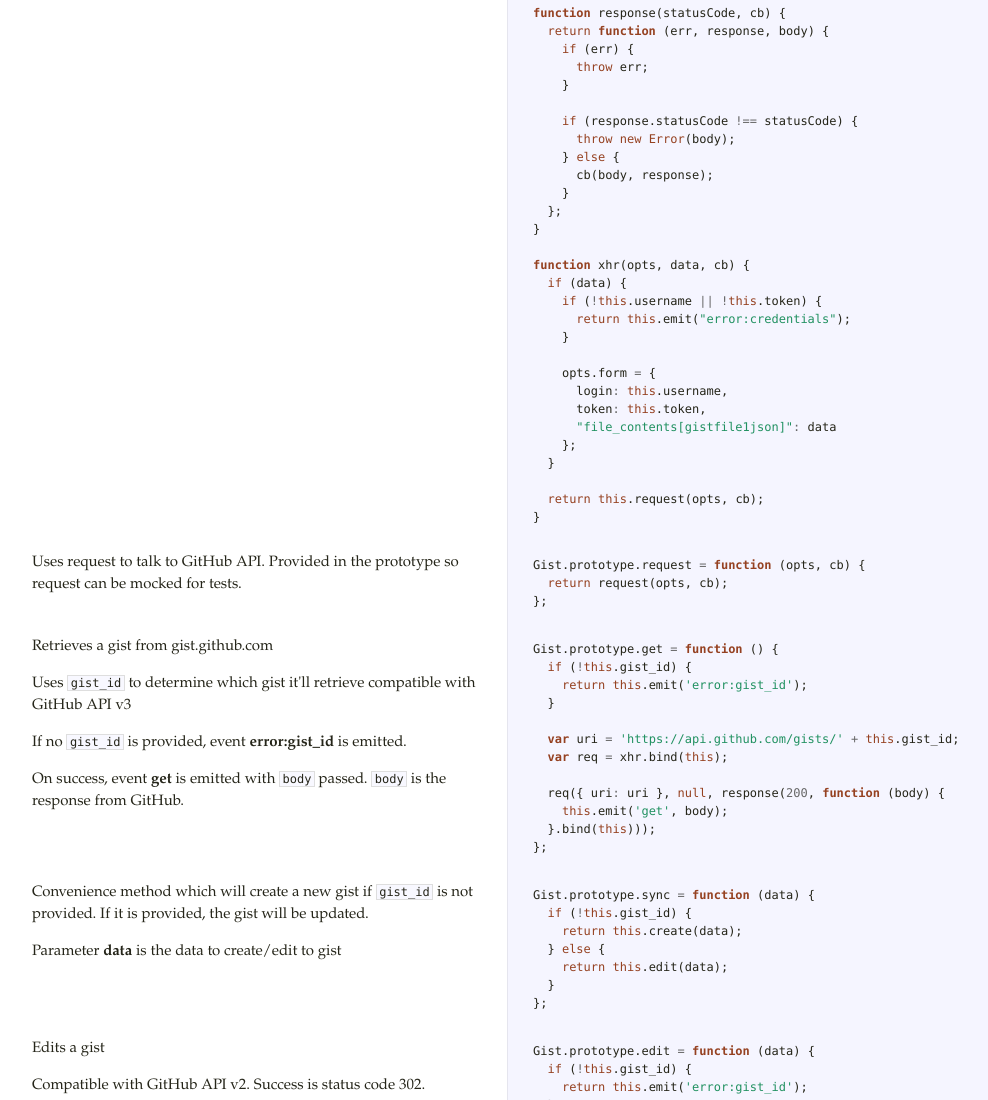
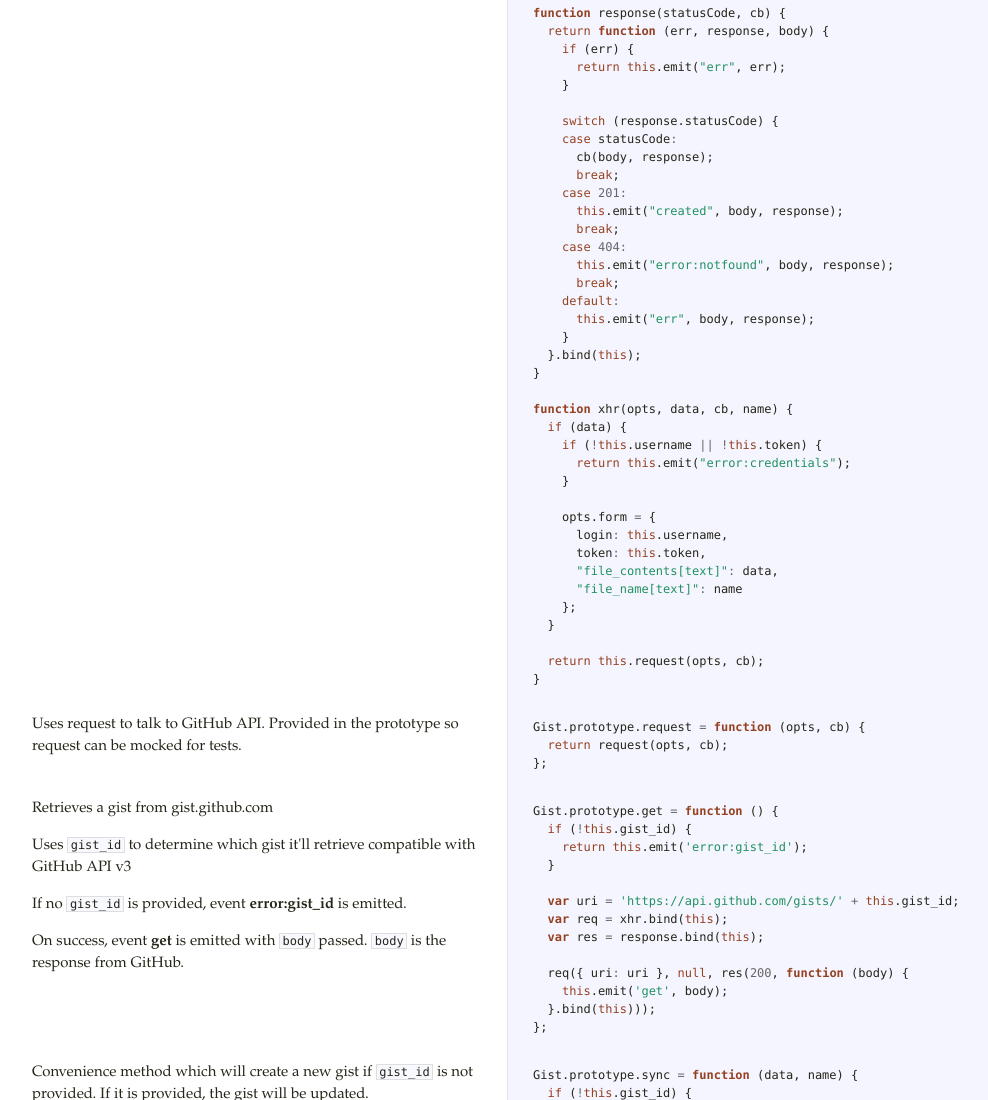
Before and after one commit to goatslacker/gister, a website: page index.html in a window 1280 px wide. Shown: the part 380-1480 px from the top of the page, without its empty margins (18-1006 px from the left). Drawn offline with Linux system fonts and the light colour scheme.

Commit message:
Updates index.html

```diff
--- a/index.html
+++ b/index.html
@@ -25,18 +25,26 @@ Instance of EventEmitter.</p>
 <span class="kd">function</span> <span class="nx">response</span><span class="p">(</span><span class="nx">statusCode</span><span class="p">,</span> <span class="nx">cb</span><span class="p">)</span> <span class="p">{</span>
   <span class="k">return</span> <span class="kd">function</span> <span class="p">(</span><span class="nx">err</span><span class="p">,</span> <span class="nx">response</span><span class="p">,</span> <span class="nx">body</span><span class="p">)</span> <span class="p">{</span>
     <span class="k">if</span> <span class="p">(</span><span class="nx">err</span><span class="p">)</span> <span class="p">{</span>
-      <span class="k">throw</span> <span class="nx">err</span><span class="p">;</span>
+      <span class="k">return</span> <span class="k">this</span><span class="p">.</span><span class="nx">emit</span><span class="p">(</span><span class="s2">&quot;err&quot;</span><span class="p">,</span> <span class="nx">err</span><span class="p">);</span>
     <span class="p">}</span>
 
-    <span class="k">if</span> <span class="p">(</span><span class="nx">response</span><span class="p">.</span><span class="nx">statusCode</span> <span class="o">!==</span> <span class="nx">statusCode</span><span class="p">)</span> <span class="p">{</span>
-      <span class="k">throw</span> <span class="k">new</span> <span class="nb">Error</span><span class="p">(</span><span class="nx">body</span><span class="p">);</span>
-    <span class="p">}</span> <span class="k">else</span> <span class="p">{</span>
+    <span class="k">switch</span> <span class="p">(</span><span class="nx">response</span><span class="p">.</span><span class="nx">statusCode</span><span class="p">)</span> <span class="p">{</span>
+    <span class="k">case</span> <span class="nx">statusCode</span><span class="o">:</span>
       <span class="nx">cb</span><span class="p">(</span><span class="nx">body</span><span class="p">,</span> <span class="nx">response</span><span class="p">);</span>
+      <span class="k">break</span><span class="p">;</span>
+    <span class="k">case</span> <span class="mi">201</span><span class="o">:</span>
+      <span class="k">this</span><span class="p">.</span><span class="nx">emit</span><span class="p">(</span><span class="s2">&quot;created&quot;</span><span class="p">,</span> <span class="nx">body</span><span class="p">,</span> <span class="nx">response</span><span class="p">);</span>
+      <span class="k">break</span><span class="p">;</span>
+    <span class="k">case</span> <span class="mi">404</span><span class="o">:</span>
+      <span class="k">this</span><span class="p">.</span><span class="nx">emit</span><span class="p">(</span><span class="s2">&quot;error:notfound&quot;</span><span class="p">,</span> <span class="nx">body</span><span class="p">,</span> <span class="nx">response</span><span class="p">);</span>
+      <span class="k">break</span><span class="p">;</span>
+    <span class="k">default</span><span class="o">:</span>
+      <span class="k">this</span><span class="p">.</span><span class="nx">emit</span><span class="p">(</span><span class="s2">&quot;err&quot;</span><span class="p">,</span> <span class="nx">body</span><span class="p">,</span> <span class="nx">response</span><span class="p">);</span>
     <span class="p">}</span>
-  <span class="p">};</span>
+  <span class="p">}.</span><span class="nx">bind</span><span class="p">(</span><span class="k">this</span><span class="p">);</span>
 <span class="p">}</span>
 
-<span class="kd">function</span> <span class="nx">xhr</span><span class="p">(</span><span class="nx">opts</span><span class="p">,</span> <span class="nx">data</span><span class="p">,</span> <span class="nx">cb</span><span class="p">)</span> <span class="p">{</span>
+<span class="kd">function</span> <span class="nx">xhr</span><span class="p">(</span><span class="nx">opts</span><span class="p">,</span> <span class="nx">data</span><span class="p">,</span> <span class="nx">cb</span><span class="p">,</span> <span class="nx">name</span><span class="p">)</span> <span class="p">{</span>
   <span class="k">if</span> <span class="p">(</span><span class="nx">data</span><span class="p">)</span> <span class="p">{</span>
     <span class="k">if</span> <span class="p">(</span><span class="o">!</span><span class="k">this</span><span class="p">.</span><span class="nx">username</span> <span class="o">||</span> <span class="o">!</span><span class="k">this</span><span class="p">.</span><span class="nx">token</span><span class="p">)</span> <span class="p">{</span>
       <span class="k">return</span> <span class="k">this</span><span class="p">.</span><span class="nx">emit</span><span class="p">(</span><span class="s2">&quot;error:credentials&quot;</span><span class="p">);</span>
@@ -45,7 +53,8 @@ Instance of EventEmitter.</p>
     <span class="nx">opts</span><span class="p">.</span><span class="nx">form</span> <span class="o">=</span> <span class="p">{</span>
       <span class="nx">login</span><span class="o">:</span> <span class="k">this</span><span class="p">.</span><span class="nx">username</span><span class="p">,</span>
       <span class="nx">token</span><span class="o">:</span> <span class="k">this</span><span class="p">.</span><span class="nx">token</span><span class="p">,</span>
-      <span class="s2">&quot;file_contents[gistfile1json]&quot;</span><span class="o">:</span> <span class="nx">data</span>
+      <span class="s2">&quot;file_contents[text]&quot;</span><span class="o">:</span> <span class="nx">data</span><span class="p">,</span>
+      <span class="s2">&quot;file_name[text]&quot;</span><span class="o">:</span> <span class="nx">name</span>
     <span class="p">};</span>
   <span class="p">}</span>
 
@@ -68,19 +77,20 @@ compatible with GitHub API v3</p>
 
   <span class="kd">var</span> <span class="nx">uri</span> <span class="o">=</span> <span class="s1">&#39;https://api.github.com/gists/&#39;</span> <span class="o">+</span> <span class="k">this</span><span class="p">.</span><span class="nx">gist_id</span><span class="p">;</span>
   <span class="kd">var</span> <span class="nx">req</span> <span class="o">=</span> <span class="nx">xhr</span><span class="p">.</span><span class="nx">bind</span><span class="p">(</span><span class="k">this</span><span class="p">);</span>
+  <span class="kd">var</span> <span class="nx">res</span> <span class="o">=</span> <span class="nx">response</span><span class="p">.</span><span class="nx">bind</span><span class="p">(</span><span class="k">this</span><span class="p">);</span>
 
-  <span class="nx">req</span><span class="p">({</span> <span class="nx">uri</span><span class="o">:</span> <span class="nx">uri</span> <span class="p">},</span> <span class="kc">null</span><span class="p">,</span> <span class="nx">response</span><span class="p">(</span><span class="mi">200</span><span class="p">,</span> <span class="kd">function</span> <span class="p">(</span><span class="nx">body</span><span class="p">)</span> <span class="p">{</span>
+  <span class="nx">req</span><span class="p">({</span> <span class="nx">uri</span><span class="o">:</span> <span class="nx">uri</span> <span class="p">},</span> <span class="kc">null</span><span class="p">,</span> <span class="nx">res</span><span class="p">(</span><span class="mi">200</span><span class="p">,</span> <span class="kd">function</span> <span class="p">(</span><span class="nx">body</span><span class="p">)</span> <span class="p">{</span>
     <span class="k">this</span><span class="p">.</span><span class="nx">emit</span><span class="p">(</span><span class="s1">&#39;get&#39;</span><span class="p">,</span> <span class="nx">body</span><span class="p">);</span>
   <span class="p">}.</span><span class="nx">bind</span><span class="p">(</span><span class="k">this</span><span class="p">)));</span>
 <span class="p">};</span></pre></div>             </td>           </tr>                               <tr id="section-5">             <td class="docs">               <div class="pilwrap">                 <a class="pilcrow" href="#section-5">&#182;</a>               </div>               <p>Convenience method which will create a new gist
 if <code>gist_id</code> is not provided. If it is provided,
 the gist will be updated.</p>
 
-<p>Parameter <strong>data</strong> is the data to create/edit to gist</p>             </td>             <td class="code">               <div class="highlight"><pre><span class="nx">Gist</span><span class="p">.</span><span class="nx">prototype</span><span class="p">.</span><span class="nx">sync</span> <span class="o">=</span> <span class="kd">function</span> <span class="p">(</span><span class="nx">data</span><span class="p">)</span> <span class="p">{</span>
+<p>Parameter <strong>data</strong> is the data to create/edit to gist</p>             </td>             <td class="code">               <div class="highlight"><pre><span class="nx">Gist</span><span class="p">.</span><span class="nx">prototype</span><span class="p">.</span><span class="nx">sync</span> <span class="o">=</span> <span class="kd">function</span> <span class="p">(</span><span class="nx">data</span><span class="p">,</span> <span class="nx">name</span><span class="p">)</span> <span class="p">{</span>
   <span class="k">if</span> <span class="p">(</span><span class="o">!</span><span class="k">this</span><span class="p">.</span><span class="nx">gist_id</span><span class="p">)</span> <span class="p">{</span>
-    <span class="k">return</span> <span class="k">this</span><span class="p">.</span><span class="nx">create</span><span class="p">(</span><span class="nx">data</span><span class="p">);</span>
+    <span class="k">return</span> <span class="k">this</span><span class="p">.</span><span class="nx">create</span><span class="p">(</span><span class="nx">data</span><span class="p">,</span> <span class="nx">name</span><span class="p">);</span>
   <span class="p">}</span> <span class="k">else</span> <span class="p">{</span>
-    <span class="k">return</span> <span class="k">this</span><span class="p">.</span><span class="nx">edit</span><span class="p">(</span><span class="nx">data</span><span class="p">);</span>
+    <span class="k">return</span> <span class="k">this</span><span class="p">.</span><span class="nx">edit</span><span class="p">(</span><span class="nx">data</span><span class="p">,</span> <span class="nx">name</span><span class="p">);</span>
   <span class="p">}</span>
 <span class="p">};</span></pre></div>             </td>           </tr>                               <tr id="section-6">             <td class="docs">               <div class="pilwrap">                 <a class="pilcrow" href="#section-6">&#182;</a>               </div>               <p>Edits a gist</p>
 
@@ -89,7 +99,7 @@ the gist will be updated.</p>
 <p>If no <code>gist_id</code> is provided, event <strong>error:gist_id</strong> is emitted.</p>
 
 <p>On success, event <strong>updated</strong> is emitted with
-<code>body</code>, the response from GitHub.</p>             </td>             <td class="code">               <div class="highlight"><pre><span class="nx">Gist</span><span class="p">.</span><span class="nx">prototype</span><span class="p">.</span><span class="nx">edit</span> <span class="o">=</span> <span class="kd">function</span> <span class="p">(</span><span class="nx">data</span><span class="p">)</span> <span class="p">{</span>
+<code>body</code>, the response from GitHub.</p>             </td>             <td class="code">               <div class="highlight"><pre><span class="nx">Gist</span><span class="p">.</span><span class="nx">prototype</span><span class="p">.</span><span class="nx">edit</span> <span class="o">=</span> <span class="kd">function</span> <span class="p">(</span><span class="nx">data</span><span class="p">,</span> <span class="nx">name</span><span class="p">)</span> <span class="p">{</span>
   <span class="k">if</span> <span class="p">(</span><span class="o">!</span><span class="k">this</span><span class="p">.</span><span class="nx">gist_id</span><span class="p">)</span> <span class="p">{</span>
     <span class="k">return</span> <span class="k">this</span><span class="p">.</span><span class="nx">emit</span><span class="p">(</span><span class="s1">&#39;error:gist_id&#39;</span><span class="p">);</span>
   <span class="p">}</span>
@@ -99,23 +109,25 @@ the gist will be updated.</p>
     <span class="nx">method</span><span class="o">:</span> <span class="s1">&#39;PUT&#39;</span>
   <span class="p">};</span>
   <span class="kd">var</span> <span class="nx">req</span> <span class="o">=</span> <span class="nx">xhr</span><span class="p">.</span><span class="nx">bind</span><span class="p">(</span><span class="k">this</span><span class="p">);</span>
+  <span class="kd">var</span> <span class="nx">res</span> <span class="o">=</span> <span class="nx">response</span><span class="p">.</span><span class="nx">bind</span><span class="p">(</span><span class="k">this</span><span class="p">);</span>
 
-  <span class="nx">req</span><span class="p">(</span><span class="nx">opts</span><span class="p">,</span> <span class="nx">data</span><span class="p">,</span> <span class="nx">response</span><span class="p">(</span><span class="mi">302</span><span class="p">,</span> <span class="kd">function</span> <span class="p">(</span><span class="nx">body</span><span class="p">)</span> <span class="p">{</span>
+  <span class="nx">req</span><span class="p">(</span><span class="nx">opts</span><span class="p">,</span> <span class="nx">data</span><span class="p">,</span> <span class="nx">res</span><span class="p">(</span><span class="mi">302</span><span class="p">,</span> <span class="kd">function</span> <span class="p">(</span><span class="nx">body</span><span class="p">)</span> <span class="p">{</span>
     <span class="k">this</span><span class="p">.</span><span class="nx">emit</span><span class="p">(</span><span class="s1">&#39;updated&#39;</span><span class="p">,</span> <span class="nx">body</span><span class="p">);</span>
-  <span class="p">}.</span><span class="nx">bind</span><span class="p">(</span><span class="k">this</span><span class="p">)));</span>
+  <span class="p">}.</span><span class="nx">bind</span><span class="p">(</span><span class="k">this</span><span class="p">)),</span> <span class="nx">name</span><span class="p">);</span>
 <span class="p">};</span></pre></div>             </td>           </tr>                               <tr id="section-7">             <td class="docs">               <div class="pilwrap">                 <a class="pilcrow" href="#section-7">&#182;</a>               </div>               <p>Creates a new gist</p>
 
 <p>Compatible with GitHub API v2. Success is status code 302.</p>
 
 <p>On success, event <strong>created</strong> is emitted with
-<code>body</code> as well as the new <code>gist_id</code>.</p>             </td>             <td class="code">               <div class="highlight"><pre><span class="nx">Gist</span><span class="p">.</span><span class="nx">prototype</span><span class="p">.</span><span class="nx">create</span> <span class="o">=</span> <span class="kd">function</span> <span class="p">(</span><span class="nx">data</span><span class="p">)</span> <span class="p">{</span>
+<code>body</code> as well as the new <code>gist_id</code>.</p>             </td>             <td class="code">               <div class="highlight"><pre><span class="nx">Gist</span><span class="p">.</span><span class="nx">prototype</span><span class="p">.</span><span class="nx">create</span> <span class="o">=</span> <span class="kd">function</span> <span class="p">(</span><span class="nx">data</span><span class="p">,</span> <span class="nx">name</span><span class="p">)</span> <span class="p">{</span>
   <span class="kd">var</span> <span class="nx">opts</span> <span class="o">=</span> <span class="p">{</span>
     <span class="nx">uri</span><span class="o">:</span> <span class="s1">&#39;https://gist.github.com/gists&#39;</span><span class="p">,</span>
     <span class="nx">method</span><span class="o">:</span> <span class="s1">&#39;POST&#39;</span>
   <span class="p">};</span>
   <span class="kd">var</span> <span class="nx">req</span> <span class="o">=</span> <span class="nx">xhr</span><span class="p">.</span><span class="nx">bind</span><span class="p">(</span><span class="k">this</span><span class="p">);</span>
+  <span class="kd">var</span> <span class="nx">res</span> <span class="o">=</span> <span class="nx">response</span><span class="p">.</span><span class="nx">bind</span><span class="p">(</span><span class="k">this</span><span class="p">);</span>
 
-  <span class="nx">req</span><span class="p">(</span><span class="nx">opts</span><span class="p">,</span> <span class="nx">data</span><span class="p">,</span> <span class="nx">response</span><span class="p">(</span><span class="mi">302</span><span class="p">,</span> <span class="kd">function</span> <span class="p">(</span><span class="nx">body</span><span class="p">,</span> <span class="nx">res</span><span class="p">)</span> <span class="p">{</span>
+  <span class="nx">req</span><span class="p">(</span><span class="nx">opts</span><span class="p">,</span> <span class="nx">data</span><span class="p">,</span> <span class="nx">res</span><span class="p">(</span><span class="mi">302</span><span class="p">,</span> <span class="kd">function</span> <span class="p">(</span><span class="nx">body</span><span class="p">,</span> <span class="nx">res</span><span class="p">)</span> <span class="p">{</span>
     <span class="kd">var</span> <span class="nx">gist</span> <span class="o">=</span> <span class="sr">/(\d+)/</span><span class="p">;</span>
     <span class="kd">var</span> <span class="nx">location</span> <span class="o">=</span> <span class="nx">res</span><span class="p">.</span><span class="nx">headers</span><span class="p">.</span><span class="nx">location</span><span class="p">;</span>
     <span class="kd">var</span> <span class="nx">gist_id</span> <span class="o">=</span> <span class="kc">null</span><span class="p">;</span>
@@ -125,7 +137,7 @@ the gist will be updated.</p>
     <span class="p">}</span>
 
     <span class="k">this</span><span class="p">.</span><span class="nx">emit</span><span class="p">(</span><span class="s1">&#39;created&#39;</span><span class="p">,</span> <span class="nx">body</span><span class="p">,</span> <span class="nx">gist_id</span><span class="p">);</span>
-  <span class="p">}.</span><span class="nx">bind</span><span class="p">(</span><span class="k">this</span><span class="p">)));</span>
+  <span class="p">}.</span><span class="nx">bind</span><span class="p">(</span><span class="k">this</span><span class="p">)),</span> <span class="nx">name</span><span class="p">);</span>
 <span class="p">};</span>
 
 <span class="nx">module</span><span class="p">.</span><span class="nx">exports</span> <span class="o">=</span> <span class="nx">Gist</span><span class="p">;</span>
```
